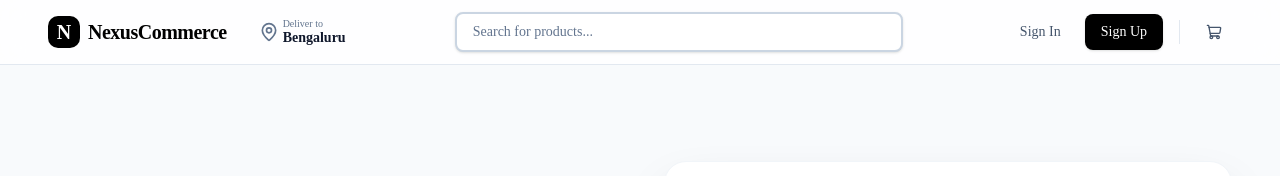
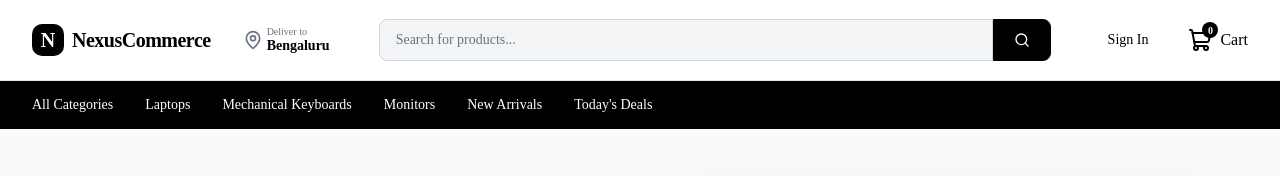
Before and after one commit to rohit-patil-code/NexusCommerce, a Next.js app in the folder frontend/: page / in a window 1280 px wide. Shown: the top 176 px of the page. Built offline with nearby package versions, Linux system fonts and the light colour scheme; no server answers; grey boxes are pictures that could not be loaded.

Commit message:
resize product cards to 4-column grid and balance image-to-text proportions

```diff
--- a/frontend/src/app/page.tsx
+++ b/frontend/src/app/page.tsx
@@ -1,7 +1,7 @@
 "use client";
 
 import { useEffect, useState } from "react";
-import { ShoppingCart, Loader2, MapPin, Globe, MessageCircle, Share2 } from "lucide-react";
+import { ShoppingCart, Loader2, MapPin, Globe, MessageCircle, Share2, Search } from "lucide-react";
 import { Button } from "@/components/ui/button";
 import { getProducts, Product } from "@/services/api";
 
@@ -39,10 +39,12 @@ export default function Home() {
   return (
     <div className="min-h-screen bg-slate-50 text-slate-900 font-sans">
       {/* Navigation */}
-      <header className="sticky top-0 z-50 w-full border-b border-slate-200 bg-white/80 backdrop-blur-md">
-        <div className="w-full px-4 md:px-8 lg:px-12 h-16 flex items-center justify-between">
-          {/* Logo, Name, and Location */}
-          <div className="flex items-center gap-6">
+      <header className="sticky top-0 z-50 w-full flex flex-col">
+        {/* Tier 1 - Top Bar */}
+        <div className="w-full bg-white border-b border-gray-200">
+          <div className="max-w-7xl mx-auto px-4 sm:px-6 lg:px-8 h-20 flex items-center justify-between gap-8">
+            {/* Left: Logo and Location */}
+            <div className="flex items-center gap-6 shrink-0">
               <div className="flex items-center gap-2">
                 <div className="w-8 h-8 rounded-lg bg-black flex items-center justify-center">
                   <span className="text-white font-bold text-xl leading-none">N</span>
@@ -51,47 +53,59 @@ export default function Home() {
                   NexusCommerce
                 </span>
               </div>
-
-            <div className="hidden md:flex items-center gap-1 hover:bg-slate-100 rounded-md p-2 cursor-pointer transition-colors">
-              <MapPin className="w-5 h-5 text-slate-500" />
+              <div className="hidden md:flex items-center gap-1 hover:bg-gray-100 rounded-md p-2 cursor-pointer transition-colors">
+                <MapPin className="w-5 h-5 text-gray-500" />
                 <div className="flex flex-col">
-                <span className="text-[10px] text-slate-500 font-medium leading-none mb-0.5">Deliver to</span>
-                <span className="text-sm font-bold text-slate-900 leading-none">Bengaluru</span>
+                  <span className="text-[10px] text-gray-500 font-medium leading-none mb-0.5">Deliver to</span>
+                  <span className="text-sm font-bold text-black leading-none">Bengaluru</span>
                 </div>
               </div>
             </div>
 
-          {/* Search Bar */}
-          <div className="flex-1 flex justify-center px-4 md:px-8">
+            {/* Center: Massive Search Bar */}
+            <div className="flex-1 max-w-2xl hidden md:flex items-center">
+              <div className="relative w-full flex">
                 <input
                   type="text"
                   placeholder="Search for products..."
-              className="w-full max-w-md bg-white rounded-md border-2 border-slate-300 px-4 py-2 text-sm text-slate-900 placeholder:text-slate-500 shadow-sm focus:outline-none focus:border-black focus:ring-1 focus:ring-black transition-all"
+                  className="w-full bg-gray-100 border border-gray-300 rounded-l-md px-4 py-2.5 text-sm text-black placeholder:text-gray-500 focus:outline-none focus:border-black focus:ring-1 focus:ring-black transition-all"
                 />
+                <button className="bg-black text-white px-5 rounded-r-md hover:bg-gray-800 transition-colors flex items-center justify-center border border-black">
+                  <Search className="w-4 h-4" />
+                </button>
+              </div>
             </div>
 
-          {/* Auth and Cart */}
-          <div className="flex items-center gap-4">
-            <div className="hidden sm:flex items-center gap-2">
-              <Button variant="ghost" className="text-slate-600 hover:text-black hover:bg-gray-100 font-medium">
+            {/* Right: Auth and Cart */}
+            <div className="flex items-center gap-6 shrink-0">
+              <Button variant="ghost" className="text-black hover:bg-gray-100 font-medium hidden sm:flex">
                 Sign In
               </Button>
-              <Button className="bg-black hover:bg-gray-800 text-white font-medium shadow-sm transition-colors">
-                Sign Up
-              </Button>
+              <div className="flex items-center gap-2 cursor-pointer hover:text-gray-600 transition-colors group">
+                <div className="relative">
+                  <ShoppingCart className="w-6 h-6 text-black group-hover:text-gray-600 transition-colors" />
+                  <span className="absolute -top-1.5 -right-1.5 bg-black text-white text-[10px] font-bold w-4 h-4 rounded-full flex items-center justify-center group-hover:bg-gray-600 transition-colors">0</span>
+                </div>
+                <span className="hidden sm:block font-medium text-black group-hover:text-gray-600 transition-colors">Cart</span>
+              </div>
+            </div>
+          </div>
         </div>
 
-            <div className="h-6 w-px bg-slate-200 hidden sm:block"></div>
-
-            <Button variant="ghost" size="icon" className="text-slate-600 hover:text-black hover:bg-gray-100">
-              <ShoppingCart className="w-5 h-5" />
-              <span className="sr-only">Cart</span>
-            </Button>
+        {/* Tier 2 - Category Bar */}
+        <div className="w-full bg-black text-white">
+          <div className="max-w-7xl mx-auto px-4 sm:px-6 lg:px-8 h-12 flex items-center gap-8 text-sm font-medium overflow-x-auto whitespace-nowrap scrollbar-hide">
+            <a href="#" className="hover:text-gray-300 transition-colors">All Categories</a>
+            <a href="#" className="hover:text-gray-300 transition-colors">Laptops</a>
+            <a href="#" className="hover:text-gray-300 transition-colors">Mechanical Keyboards</a>
+            <a href="#" className="hover:text-gray-300 transition-colors">Monitors</a>
+            <a href="#" className="hover:text-gray-300 transition-colors">New Arrivals</a>
+            <a href="#" className="hover:text-gray-300 transition-colors">Today&apos;s Deals</a>
           </div>
         </div>
       </header>
 
-      <main className="flex-1 w-full mt-12 md:mt-24 space-y-24 pb-24 px-4 md:px-8 lg:px-12">
+      <main className="flex-1 w-full mt-6 md:mt-12 space-y-24 pb-24 px-4 md:px-8 lg:px-12">
         {/* Hero Section */}
         <section className="grid grid-cols-1 md:grid-cols-2 gap-12 items-center">
           <div className="flex flex-col items-start text-left space-y-6">
@@ -130,11 +144,11 @@ export default function Home() {
           <div className="flex justify-between items-end mb-10">
              <h2 className="text-3xl md:text-4xl font-bold text-slate-900">Curated Essentials</h2>
           </div>
-          <div className="grid grid-cols-1 md:grid-cols-3 gap-8">
-            {products.slice(0, 3).map((product, i) => (
+          <div className="grid grid-cols-2 md:grid-cols-3 lg:grid-cols-4 gap-6">
+            {products.slice(0, 4).map((product, i) => (
               <div key={product.id || i} className="group flex flex-col bg-gray-50 rounded-sm overflow-hidden transition-all duration-300 hover:shadow-xl">
-                <div className="aspect-square bg-white relative overflow-hidden">
-                  <div className="absolute top-3 left-3 bg-black text-white text-xs font-bold px-2 py-1 uppercase tracking-wider z-10">
+                <div className="h-48 bg-gray-100 relative overflow-hidden shrink-0">
+                  <div className="absolute top-3 left-3 bg-black text-white text-[10px] font-bold px-2 py-1 uppercase tracking-wider z-10">
                     {i === 0 ? "New Arrival" : "Bestseller"}
                   </div>
                   {/* eslint-disable-next-line @next/next/no-img-element */}
@@ -144,17 +158,17 @@ export default function Home() {
                     className="w-full h-full object-cover object-center transition-transform duration-700 group-hover:scale-105"
                   />
                 </div>
-                <div className="p-6 flex flex-col flex-grow">
-                  <h3 className="text-lg font-semibold text-slate-900 mb-2 line-clamp-1">
+                <div className="p-4 flex flex-col flex-grow">
+                  <h3 className="text-sm font-semibold text-black mb-1 line-clamp-1">
                     {product.name}
                   </h3>
-                  <div className="flex items-center justify-between mb-6">
-                    <span className="text-xl font-bold text-slate-900">
+                  <div className="flex items-center justify-between mt-auto">
+                    <span className="text-sm text-gray-600">
                       ${Number(product.price).toFixed(2)}
                     </span>
                   </div>
-                  <Button className="w-full bg-black text-white hover:bg-gray-800 rounded-md px-6 py-4 transition-colors flex items-center justify-center font-medium mt-auto">
-                    <ShoppingCart className="w-4 h-4 mr-2" /> Add to Cart
+                  <Button className="w-full bg-black text-white hover:bg-gray-800 py-2 mt-4 rounded-md text-sm font-medium transition-colors">
+                    Add to Cart
                   </Button>
                 </div>
               </div>
```
Lines whose indentation alone changed are shown as unchanged.
